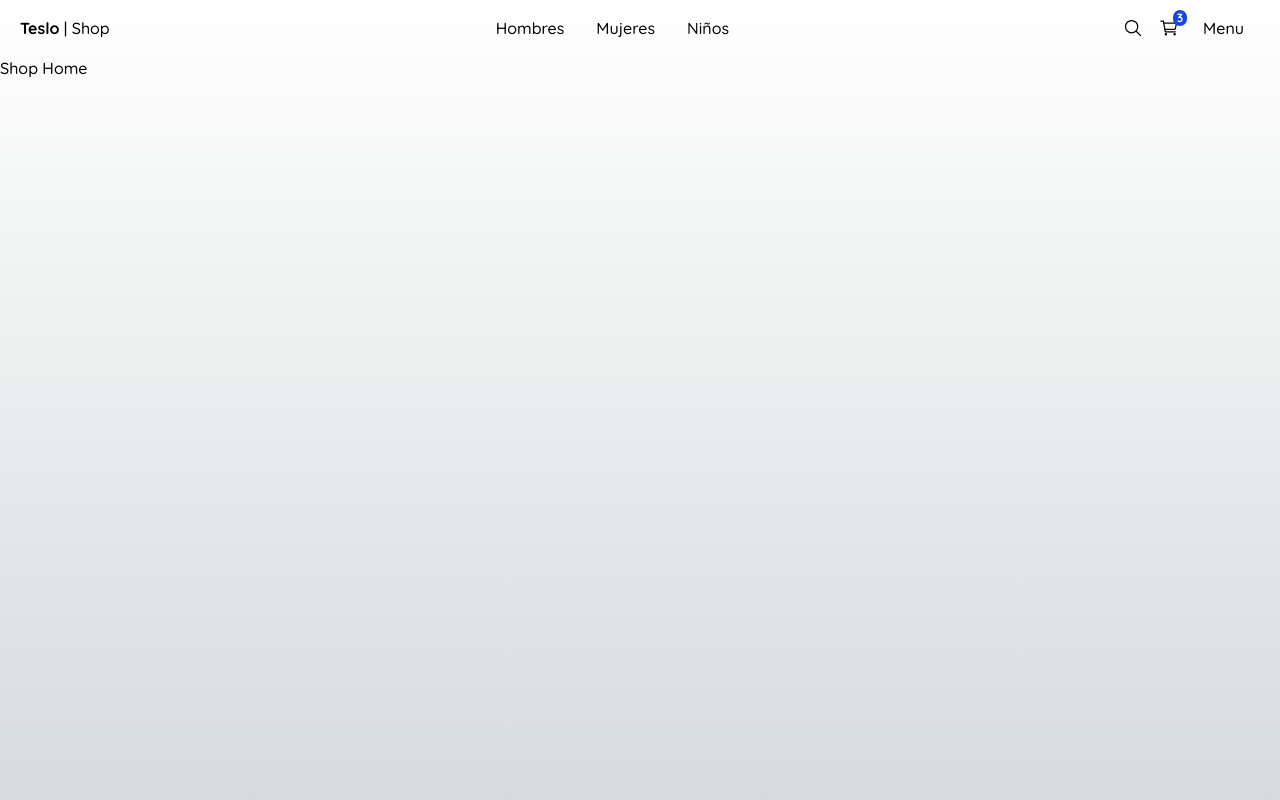
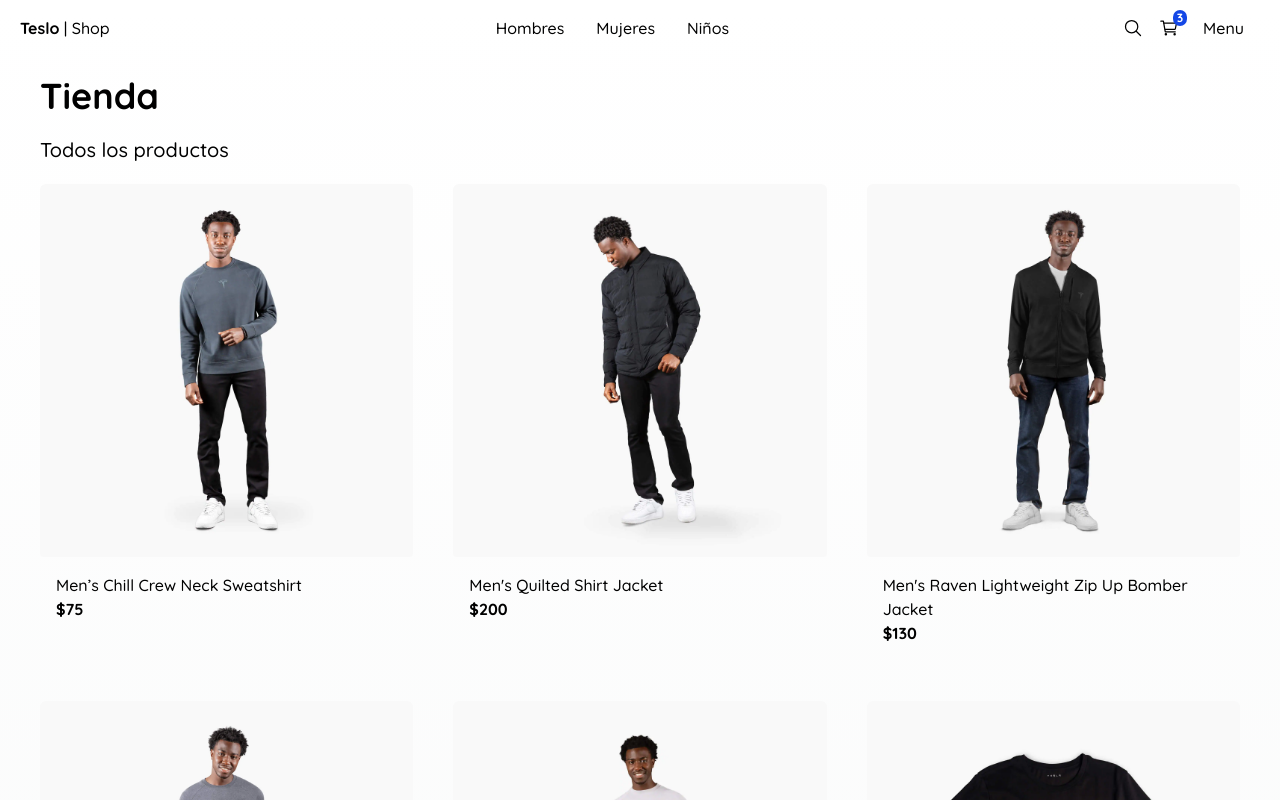
Before and after one commit to crdavip/teslo-shop, a Next.js app: page / in a window 1280 px wide. Shown: the top 800 px of the page. Built offline with nearby package versions, Linux system fonts and the light colour scheme.

Commit message:
Page title, grid and product card created

```diff
--- a/src/app/(shop)/layout.tsx
+++ b/src/app/(shop)/layout.tsx
@@ -4,7 +4,7 @@
   return (
     <main className="min-h-screen">
       <TopMenu />
-      {children}
+      <div className="px-0 sm:px-10">{children}</div>
     </main>
   );
 }
--- a/src/app/(shop)/page.tsx
+++ b/src/app/(shop)/page.tsx
@@ -1,7 +1,13 @@
+import { ProductGrid, Title } from "@/components";
+import { initialData } from "@/seed/seed";
+
+const products = initialData.products;
+
 export default function HomePage() {
   return (
-      <div className="">
-        <h1>Shop Home</h1>
-      </div>
+    <>
+      <Title title="Tienda" subtitle="Todos los productos" />
+      <ProductGrid products={products} />
+    </>
   );
 }
--- a/src/components/index.ts
+++ b/src/components/index.ts
@@ -1,2 +1,5 @@
+export * from "./products/product-grid/ProductGrid";
+export * from "./products/product-grid/ProductGridItem";
 export * from "./ui/not-found/NotFound";
+export * from "./ui/title/Title";
 export * from "./ui/top-menu/TopMenu";
--- /dev/null
+++ b/src/components/products/product-grid/ProductGrid.tsx
@@ -0,0 +1,16 @@
+import { Product } from "@/interfaces";
+import { ProductGridItem } from "./ProductGridItem";
+
+interface Props {
+  products: Product[];
+}
+
+export const ProductGrid = ({ products }: Props) => {
+  return (
+    <div className="grid grid-cols-2 sm:grid-cols-3 gap-10 mb-10">
+      {products.map((product) => (
+        <ProductGridItem key={product.slug} product={product} />
+      ))}
+    </div>
+  );
+};
--- /dev/null
+++ b/src/components/products/product-grid/ProductGridItem.tsx
@@ -0,0 +1,36 @@
+"use client";
+
+import { Product } from "@/interfaces";
+import Image from "next/image";
+import Link from "next/link";
+import { useState } from "react";
+
+interface Props {
+  product: Product;
+}
+
+export const ProductGridItem = ({ product }: Props) => {
+  const [imageHover, setImageHover] = useState(product.images[0]);
+  return (
+    <div className="rounded-md overflow-hidden fade-in">
+      <Link href={`/product/${product.slug}`}>
+        <Image
+          src={`/products/${imageHover}`}
+          alt={product.title}
+          className="w-full object-cover rounded"
+          width={500}
+          height={500}
+          priority
+          onMouseEnter={() => setImageHover(product.images[1])}
+          onMouseLeave={() => setImageHover(product.images[0])}
+        />
+      </Link>
+      <div className="p-4 flex flex-col">
+        <Link className="hover:text-blue-600" href={`/product/${product.slug}`}>
+          {product.title}
+        </Link>
+        <span className="font-bold">${product.price}</span>
+      </div>
+    </div>
+  );
+};
--- /dev/null
+++ b/src/components/ui/title/Title.tsx
@@ -0,0 +1,14 @@
+interface Props {
+  title: string;
+  subtitle?: string;
+  className?: string;
+}
+
+export const Title = ({ title, subtitle, className }: Props) => {
+  return (
+    <div className={`mt-3 ${className}`}>
+      <h1 className="antialiased text-4xl font-semibold my-5">{title}</h1>
+      {subtitle && <h3 className="text-xl mb-5">{subtitle}</h3>}
+    </div>
+  );
+};
--- /dev/null
+++ b/src/interfaces/index.ts
@@ -0,0 +1 @@
+export * from "./product.interface";
--- /dev/null
+++ b/src/interfaces/product.interface.ts
@@ -0,0 +1,16 @@
+export interface Product {
+  // id: string;
+  description: string;
+  images: string[];
+  inStock: number;
+  price: number;
+  sizes: ValidSizes[];
+  slug: string;
+  tags: string[];
+  title: string;
+  type: ValidTypes;
+  gender: "men" | "women" | "kid" | "unisex";
+}
+
+export type ValidSizes = "XS" | "S" | "M" | "L" | "XL" | "XXL" | "XXXL";
+export type ValidTypes = "shirts" | "pants" | "hoodies" | "hats";
--- a/src/seed/seed.ts
+++ b/src/seed/seed.ts
@@ -1,4 +1,5 @@
 interface SeedProduct {
+    // id: string;
     description: string;
     images: string[];
     inStock: number;
```
